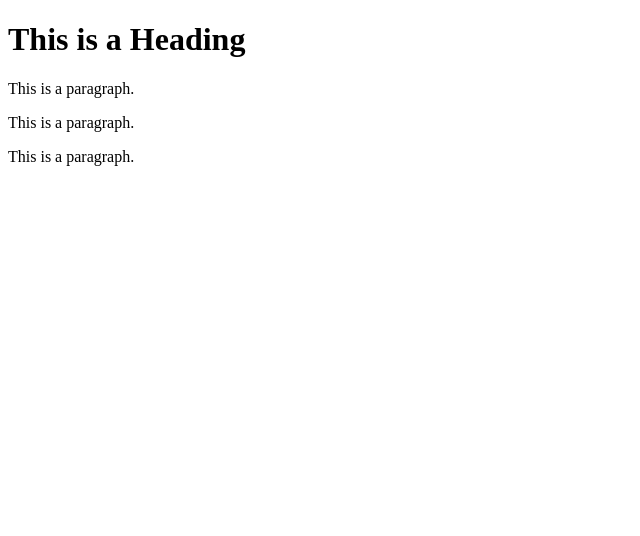
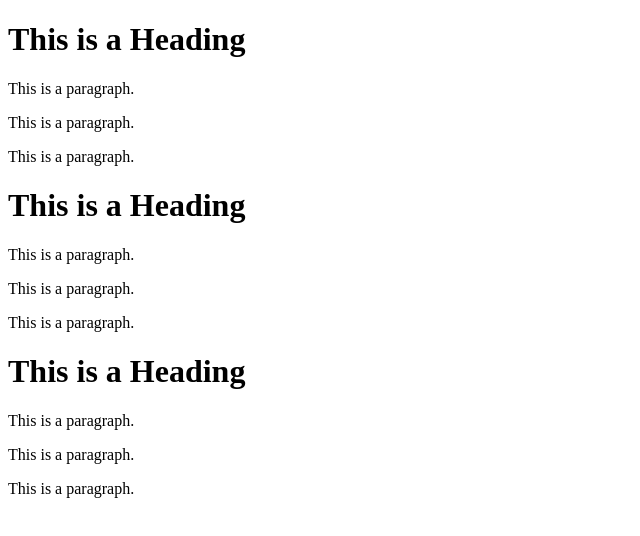
Before and after one commit to ichiadrian/gitkraken, a plain HTML site: page index.html in a window 1280 px wide. Shown: the whole page, without its empty margins (0-640 px from the left). Drawn offline with Linux system fonts and the light colour scheme.

Commit message:
menambahkan data baru

```diff
--- a/index.html
+++ b/index.html
@@ -10,6 +10,17 @@
 <p>This is a paragraph.</p>
 
 <p>This is a paragraph.</p>
+<h1>This is a Heading</h1>
+<p>This is a paragraph.</p>
+<p>This is a paragraph.</p>
+
+<p>This is a paragraph.</p>
+<h1>This is a Heading</h1>
+<p>This is a paragraph.</p>
+<p>This is a paragraph.</p>
+
+<p>This is a paragraph.</p>
+
 
 
 </body>
```
